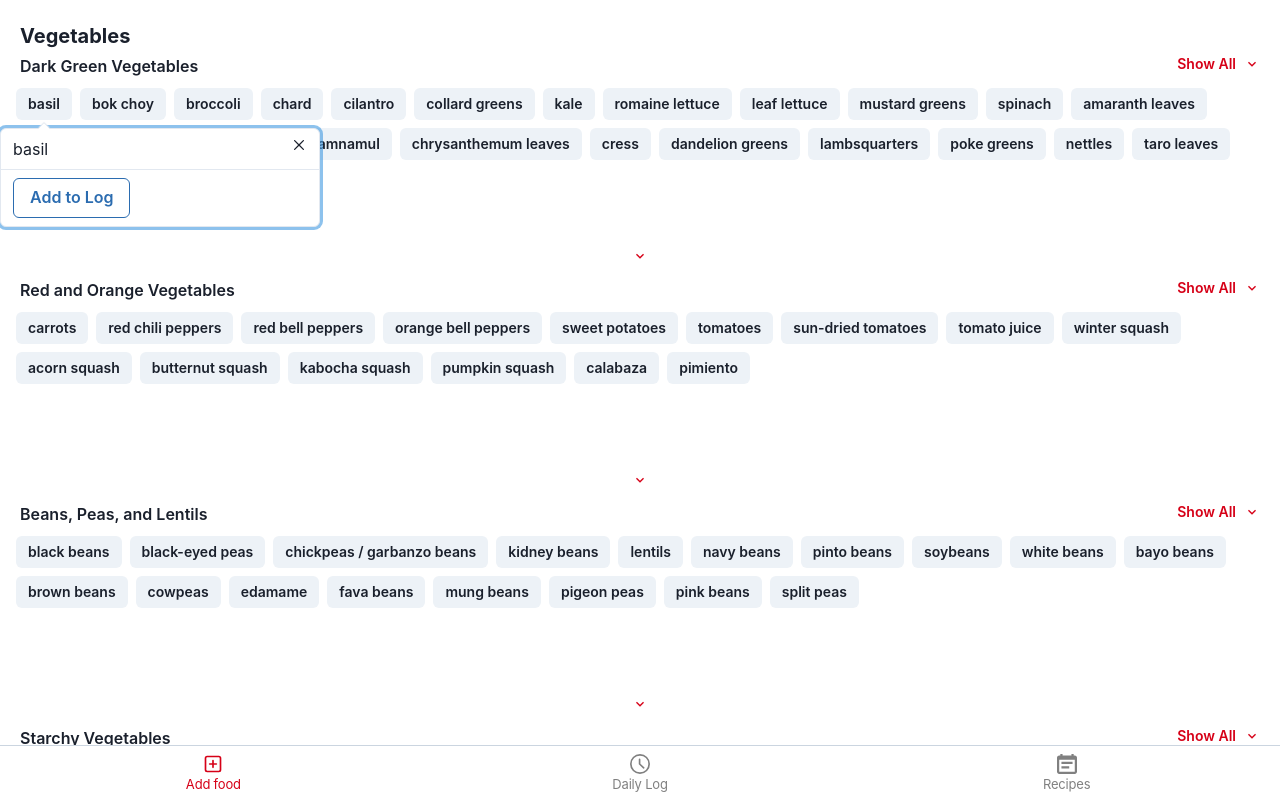
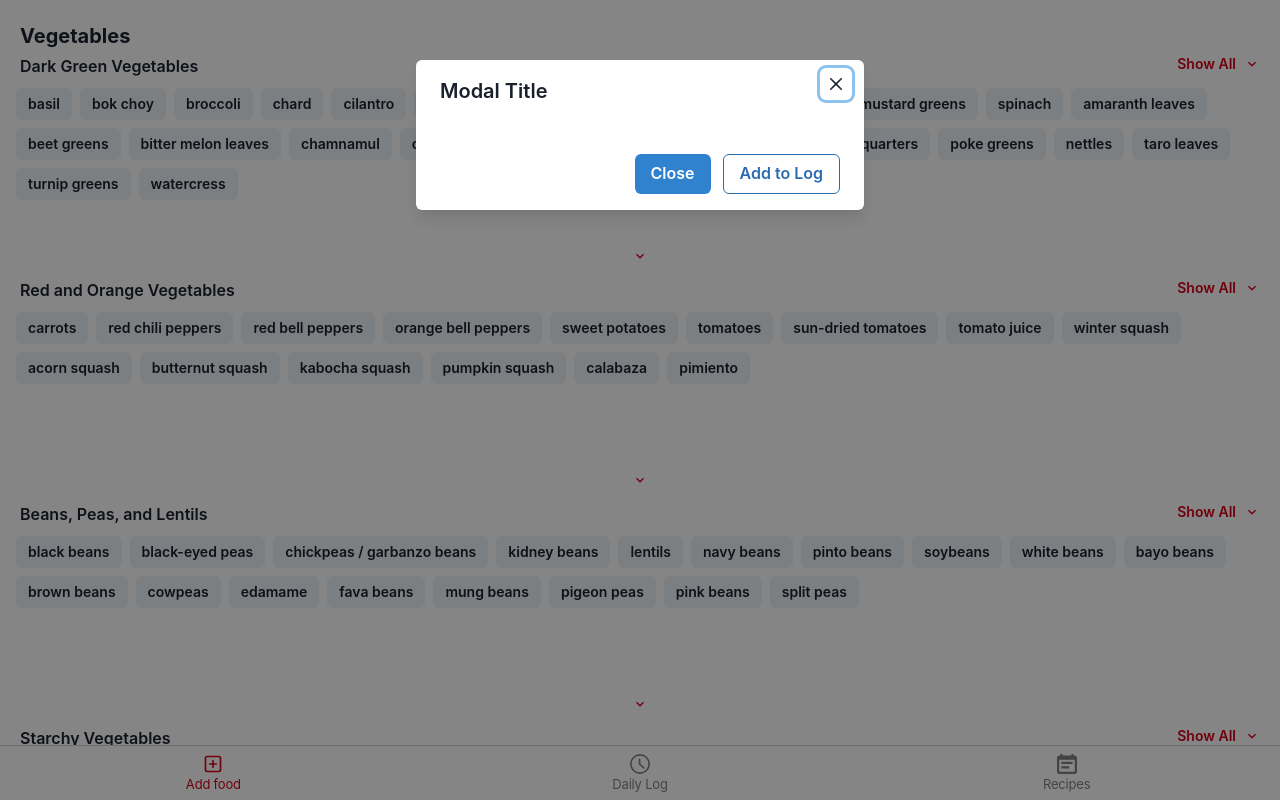
Before and after one commit to josh-minch/diet, a React (Create React App) app: page / in a window 1280 px wide. Both pictures are taken after a click on the button "basil". Shown: the top 800 px of the page. Built offline with nearby package versions, Linux system fonts and the light colour scheme.

Commit message:
Impliment single modal for add food

```diff
--- a/src/components/AddFoodButton.js
+++ b/src/components/AddFoodButton.js
@@ -2,55 +2,21 @@ import React from 'react'
 import {
     Button,
 
-    Popover,
-    PopoverTrigger,
-    PopoverContent,
-    PopoverHeader,
-    PopoverBody,
-    PopoverArrow,
-    PopoverCloseButton,
 } from '@chakra-ui/react'
-import { nanoid } from 'nanoid';
-
-import { foodData } from '../foodData/foodData';
-import { getServingConversionFactor } from '../req/req';
 
 
-const createFoodItem = (name, unit = 'cup') => {
-    return {
-        name: name,
-        group: foodData[name].group,
-        quantity: 1 / getServingConversionFactor(name),
-        unit: unit,
-        servings: function () {
-            return getServingConversionFactor(this.name) * this.quantity
-        },
-        id: nanoid()
+
+export const AddFoodButton = ({ foodName, onOpen, setSelectedFood }) => {
+    const onClick = (e, foodName) => {
+        setSelectedFood(foodName)
+        onOpen()
     }
-}
-
-export const AddFoodButton = ({ foodName, setMyFoodState, id }) => {
-    const onClick = React.useCallback(() => {
-        setMyFoodState(myFoodState => myFoodState.concat(createFoodItem(foodName)))
-    }, [foodName, setMyFoodState,])
 
     return (
-        <Popover>
-
-            <PopoverTrigger>
-                <Button size={'sm'} foodame={foodName}>
-                    {foodName}
-                </Button>
-            </PopoverTrigger>
-
-            <PopoverContent>
-                <PopoverArrow />
-                <PopoverCloseButton />
-                <PopoverHeader>{foodName}</PopoverHeader>
-                <PopoverBody><Button onClick={onClick} variant='outline' colorScheme='blue'>Add to Log</Button></PopoverBody>
-            </PopoverContent>
-
-        </Popover >
-
+        <>
+            <Button size={'sm'} foodame={foodName} onClick={(e) => onClick(e, foodName)}>
+                {foodName}
+            </Button>
+        </>
     )
 }
--- a/src/components/FoodGroup.js
+++ b/src/components/FoodGroup.js
@@ -9,12 +9,36 @@ import {
     Center,
     IconButton,
     Wrap,
+    Modal,
+    ModalOverlay,
+    ModalContent,
+    ModalHeader,
+    ModalFooter,
+    ModalBody,
+    ModalCloseButton,
+    useDisclosure
 } from '@chakra-ui/react'
 import { ChevronDownIcon, ChevronUpIcon } from '@chakra-ui/icons'
 import { foodData } from '../foodData/foodData';
 import { AddFoodButton } from './AddFoodButton';
+import { nanoid } from 'nanoid';
+
+import { getServingConversionFactor } from '../req/req';
 
 
+
+const createFoodItem = (name, unit = 'cup') => {
+    return {
+        name: name,
+        group: foodData[name].group,
+        quantity: 1 / getServingConversionFactor(name),
+        unit: unit,
+        servings: function () {
+            return getServingConversionFactor(this.name) * this.quantity
+        },
+        id: nanoid()
+    }
+}
 
 const FoodGroupHeader = ({ headingSize, foodGroupDisplayName, handleToggle, show }) => {
     return (
@@ -49,9 +73,18 @@ const transitionDuration = 0.15
 const collapseStartingHeight = 160
 
 const CollapsableFoodGroupContent = ({ foodGroup, show, setMyFoodState }) => {
+    const { isOpen, onOpen, onClose } = useDisclosure()
+
+    const [selectedFood, setSelectedFood] = React.useState()
+
+    const onClick = React.useCallback(() => {
+        setMyFoodState(myFoodState => myFoodState.concat(createFoodItem(selectedFood)))
+    }, [selectedFood, setMyFoodState,])
+
     return (
         <Collapse
-            transition={{ enter: { duration: transitionDuration }, exit: { duration: transitionDuration } }}
+            transition={{ enter: { duration: transitionDuration }, exit: { duration: transitionDuration } }
+            }
             startingHeight={collapseStartingHeight}
             in={show}
         >
@@ -62,14 +95,30 @@ const CollapsableFoodGroupContent = ({ foodGroup, show, setMyFoodState }) => {
                         .map(({ foodName, id }) =>
                             <AddFoodButton
                                 foodName={foodName}
-                                setMyFoodState={setMyFoodState}
-                                id={id}
+                                onOpen={onOpen}
+                                setSelectedFood={setSelectedFood}
                                 key={id}
                             />
                         )
                 }
             </Wrap>
-        </Collapse>
+            <Modal isOpen={isOpen} onClose={onClose}>
+                <ModalOverlay />
+                <ModalContent>
+                    <ModalHeader>Modal Title</ModalHeader>
+                    <ModalCloseButton />
+                    <ModalBody>
+                    </ModalBody>
+
+                    <ModalFooter>
+                        <Button colorScheme='blue' mr={3} onClick={onClose}>
+                            Close
+                        </Button>
+                        <Button onClick={onClick} variant='outline' colorScheme='blue'>Add to Log</Button>
+                    </ModalFooter>
+                </ModalContent>
+            </Modal>
+        </Collapse >
     )
 }
 
```
